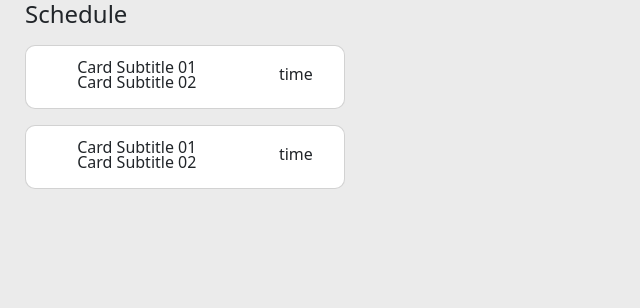
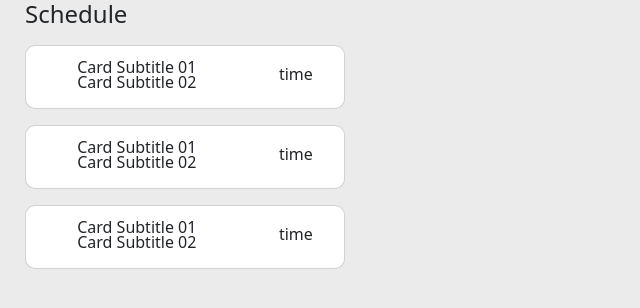
Before and after one commit to GP-43/homeaway-frontend, a React (Create React App) app: page /userbookings in a window 1280 px wide. Shown: the top 308 px of the page, without its empty margins (0-640 px from the left). Built offline with nearby package versions, Linux system fonts and the light colour scheme.

Commit message:
Did Schedule card and Schedule section

```diff
--- a/src/components/shedule_section/SheduleSection.jsx
+++ b/src/components/shedule_section/SheduleSection.jsx
@@ -7,6 +7,7 @@ function SheduleSection () {
             <h3 className="schedule-section-title">Schedule</h3>
             <SheduleCard/>
             <SheduleCard/>
+            <SheduleCard/>
         </div>
     );
 }
```
